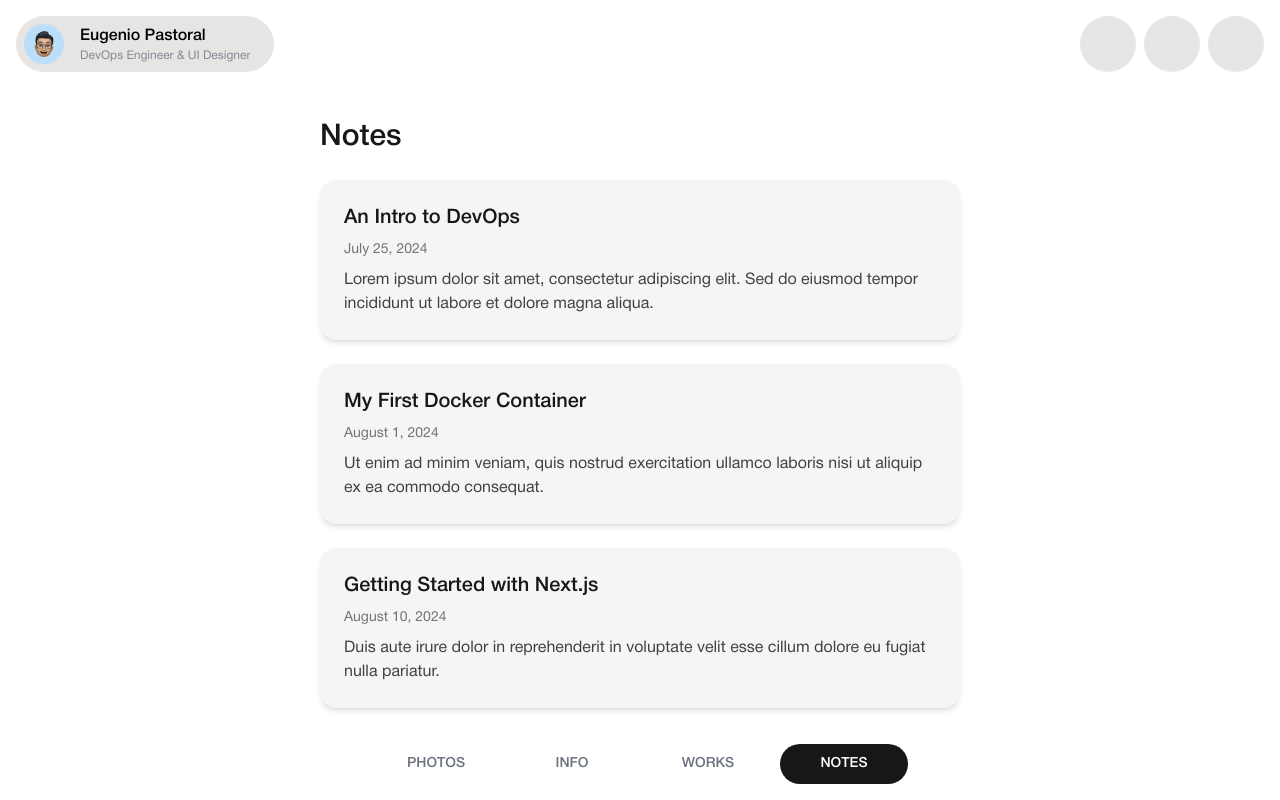
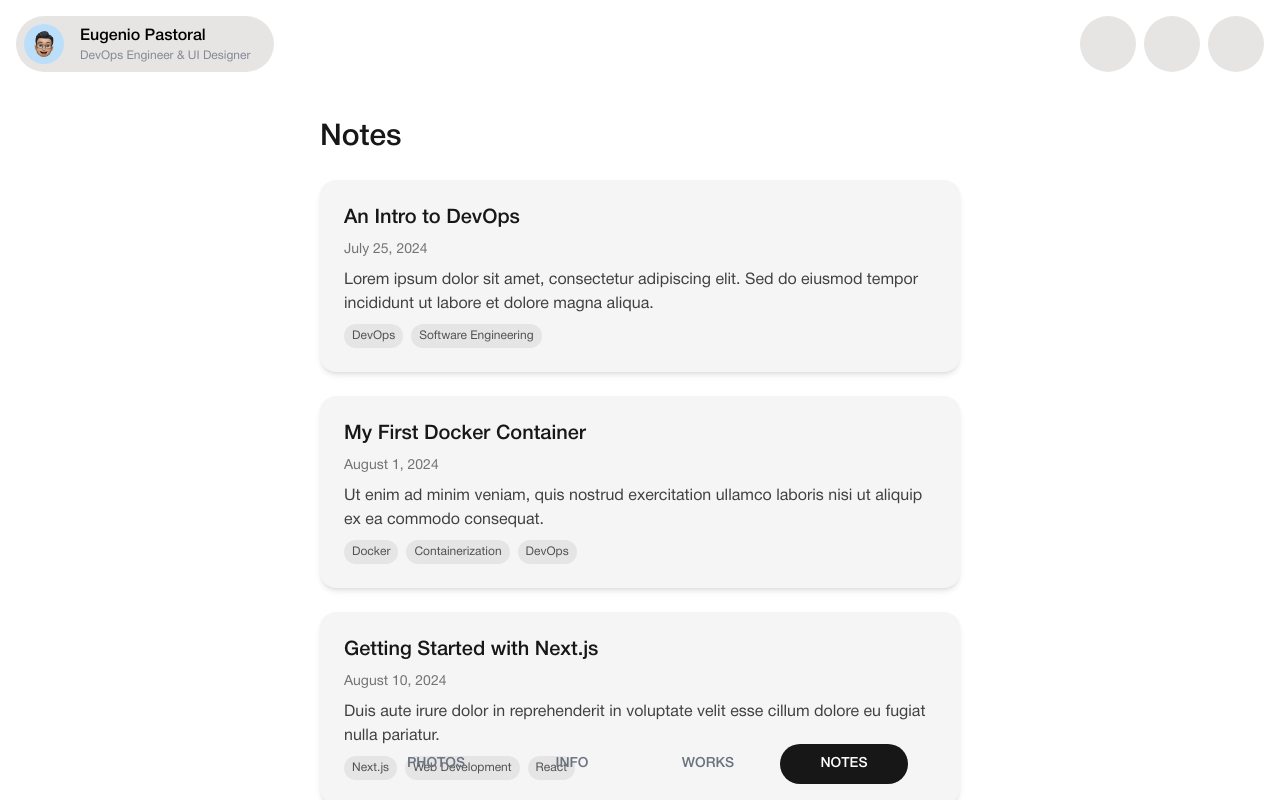
Before and after one commit to achrovisual/portfolio, a Next.js app: page / in a window 1280 px wide. Both pictures are taken after a click on the button "NOTES". Built offline with nearby package versions, Linux system fonts and the light colour scheme; no server answers; some icons are missing.

Commit message:
Add tags to note entries

```diff
--- a/src/app/page.tsx
+++ b/src/app/page.tsx
@@ -55,6 +55,7 @@ export default async function Home() {
         "Lorem ipsum dolor sit amet, consectetur adipiscing elit. Sed do eiusmod tempor incididunt ut labore et dolore magna aliqua.",
       content:
         "Lorem ipsum dolor sit amet, consectetur adipiscing elit, sed do eiusmod tempor incididunt ut labore et dolore magna aliqua. Ut enim ad minim veniam, quis nostrud exercitation ullamco laboris nisi ut aliquip ex ea commodo consequat. Duis aute irure dolor in reprehenderit in voluptate velit esse cillum dolore eu fugiat nulla pariatur. Excepteur sint occaecat cupidatat non proident, sunt in culpa qui officia deserunt mollit anim id est laborum.",
+      tags: ["DevOps", "Software Engineering"],
     },
     {
       id: "my-first-docker-container",
@@ -64,6 +65,7 @@ export default async function Home() {
         "Ut enim ad minim veniam, quis nostrud exercitation ullamco laboris nisi ut aliquip ex ea commodo consequat.",
       content:
         "Ut enim ad minim veniam, quis nostrud exercitation ullamco laboris nisi ut aliquip ex ea commodo consequat. Duis aute irure dolor in reprehenderit in voluptate velit esse cillum dolore eu fugiat nulla pariatur. Excepteur sint occaecat cupidatat non proident, sunt in culpa qui officia deserunt mollit anim id est laborum. Lorem ipsum dolor sit amet, consectetur adipiscing elit, sed do eiusmod tempor incididunt ut labore et dolore magna aliqua.",
+      tags: ["Docker", "Containerization", "DevOps"],
     },
     {
       id: "getting-started-with-nextjs",
@@ -73,6 +75,7 @@ export default async function Home() {
         "Duis aute irure dolor in reprehenderit in voluptate velit esse cillum dolore eu fugiat nulla pariatur.",
       content:
         "Duis aute irure dolor in reprehenderit in voluptate velit esse cillum dolore eu fugiat nulla pariatur. Excepteur sint occaecat cupidatat non proident, sunt in culpa qui officia deserunt mollit anim id est laborum. Ut enim ad minim veniam, quis nostrud exercitation ullamco laboris nisi ut aliquip ex ea commodo consequat.",
+      tags: ["Next.js", "Web Development", "React"],
     },
   ];
 
--- a/src/components/Notes.tsx
+++ b/src/components/Notes.tsx
@@ -7,6 +7,7 @@ interface Note {
   date: string;
   summary: string;
   content: string;
+  tags: string[];
 }
 
 interface NotesProps {
@@ -24,6 +25,19 @@ const Notes: React.FC<NotesProps> = ({ notesData }) => {
     setSelectedNote(null);
   };
 
+  const renderTags = (tags: string[]) => (
+    <div className="flex flex-wrap gap-2 mt-2">
+      {tags.map((tag, index) => (
+        <span
+          key={index}
+          className="bg-neutral-200 dark:bg-neutral-700 text-neutral-600 dark:text-neutral-300 text-xs px-2 py-1 rounded-full font-medium"
+        >
+          {tag}
+        </span>
+      ))}
+    </div>
+  );
+
   if (selectedNote) {
     return (
       <div className="mx-auto max-w-2xl px-4 py-8">
@@ -36,14 +50,15 @@ const Notes: React.FC<NotesProps> = ({ notesData }) => {
         </button>
         <div className="bg-neutral-100 dark:bg-neutral-800 p-6 rounded-2xl shadow-md">
           <h2 className="text-3xl font-bold mb-2">{selectedNote.title}</h2>
-          <p className="text-sm text-neutral-500 dark:text-neutral-400 mb-4">
+          <p className="text-sm text-neutral-500 dark:text-neutral-400 mb-2">
             {new Date(selectedNote.date).toLocaleDateString("en-US", {
               year: "numeric",
               month: "long",
               day: "numeric",
             })}
           </p>
-          <div className="prose dark:prose-invert text-neutral-700 dark:text-neutral-300">
+          {renderTags(selectedNote.tags)}
+          <div className="prose dark:prose-invert text-neutral-700 dark:text-neutral-300 mt-4">
             <p>{selectedNote.content}</p>
           </div>
         </div>
@@ -73,6 +88,7 @@ const Notes: React.FC<NotesProps> = ({ notesData }) => {
               <p className="text-neutral-700 dark:text-neutral-300">
                 {note.summary}
               </p>
+              {renderTags(note.tags)}
             </div>
           ))}
         </div>
```
